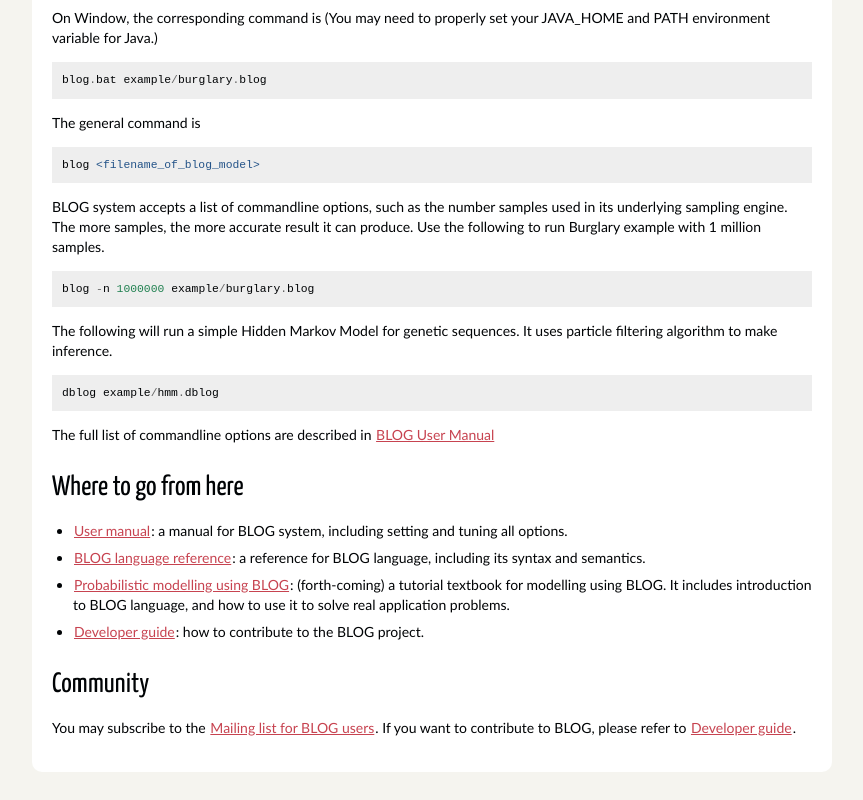
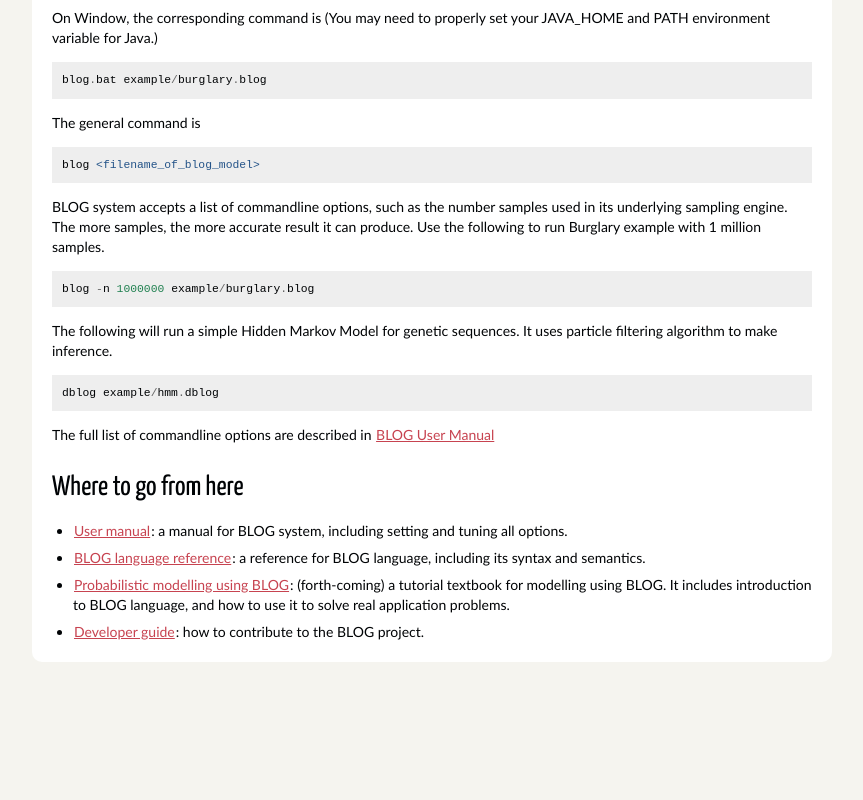
Before and after one commit to BayesianLogic/bayesianlogic.github.io, a plain HTML site: page pages/get-started.html in a window 1280 px wide. Shown: the part 1040-1840 px from the top of the page, without its empty margins (208-1071 px from the left). After the commit the page ends 1730 px from the top, so only its background shows below. Drawn offline with Linux system fonts and the light colour scheme.

```diff
--- a/pages/get-started.html
+++ b/pages/get-started.html
@@ -92,9 +92,6 @@ It uses particle filtering algorithm to make inference. </p>
 <li><a href="xxx">Probabilistic modelling using BLOG</a>: (forth-coming) a tutorial textbook for modelling using BLOG. It includes introduction to BLOG language, and how to use it to solve real application problems. </li>
 <li><a href="../pages/developers-guide.html">Developer guide</a>: how to contribute to the BLOG project. </li>
 </ul>
-<h1>Community</h1>
-<p>You may subscribe to the <a href="xxx">Mailing list for BLOG users</a>.
-If you want to contribute to BLOG, please refer to <a href="../pages/developers-guide.html">Developer guide</a>.</p>
 </section>
 
 </body>
```
Also changed, not shown: pages/documentation.html (+1 -1 lines).
